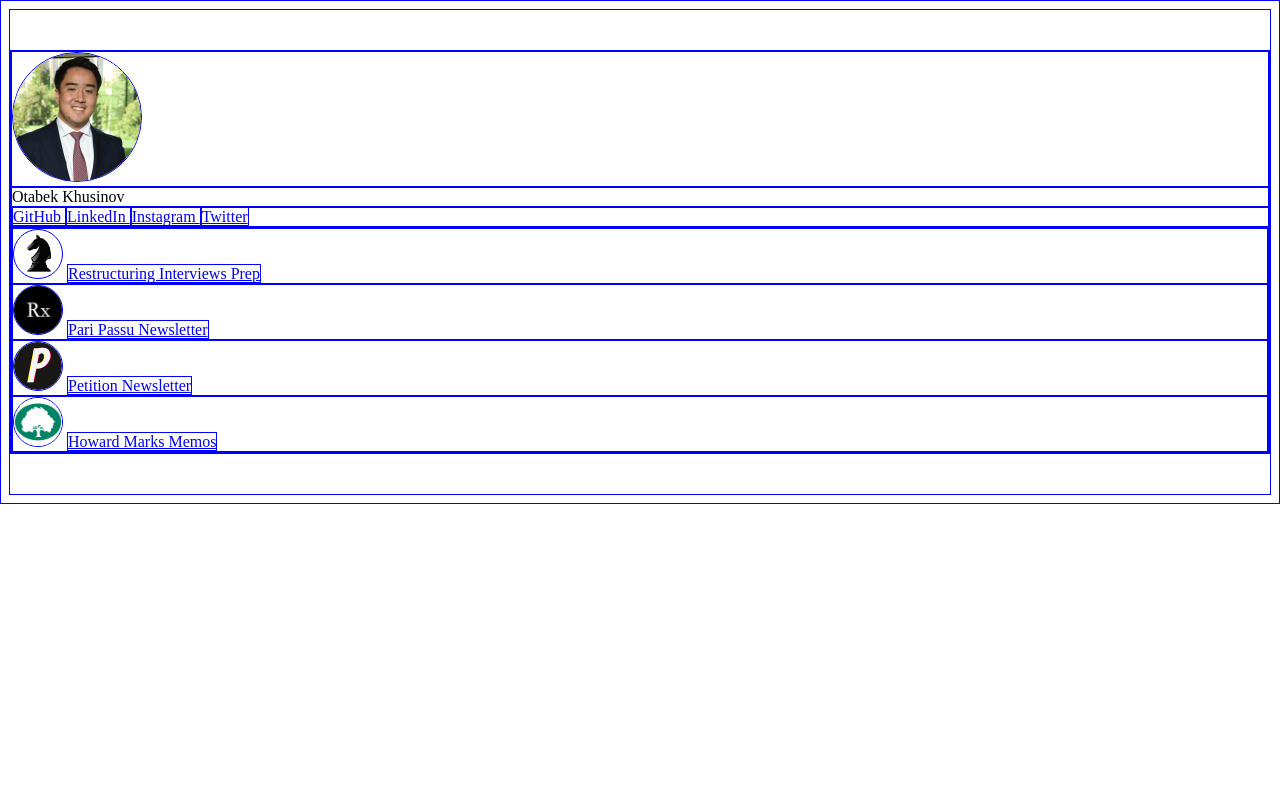
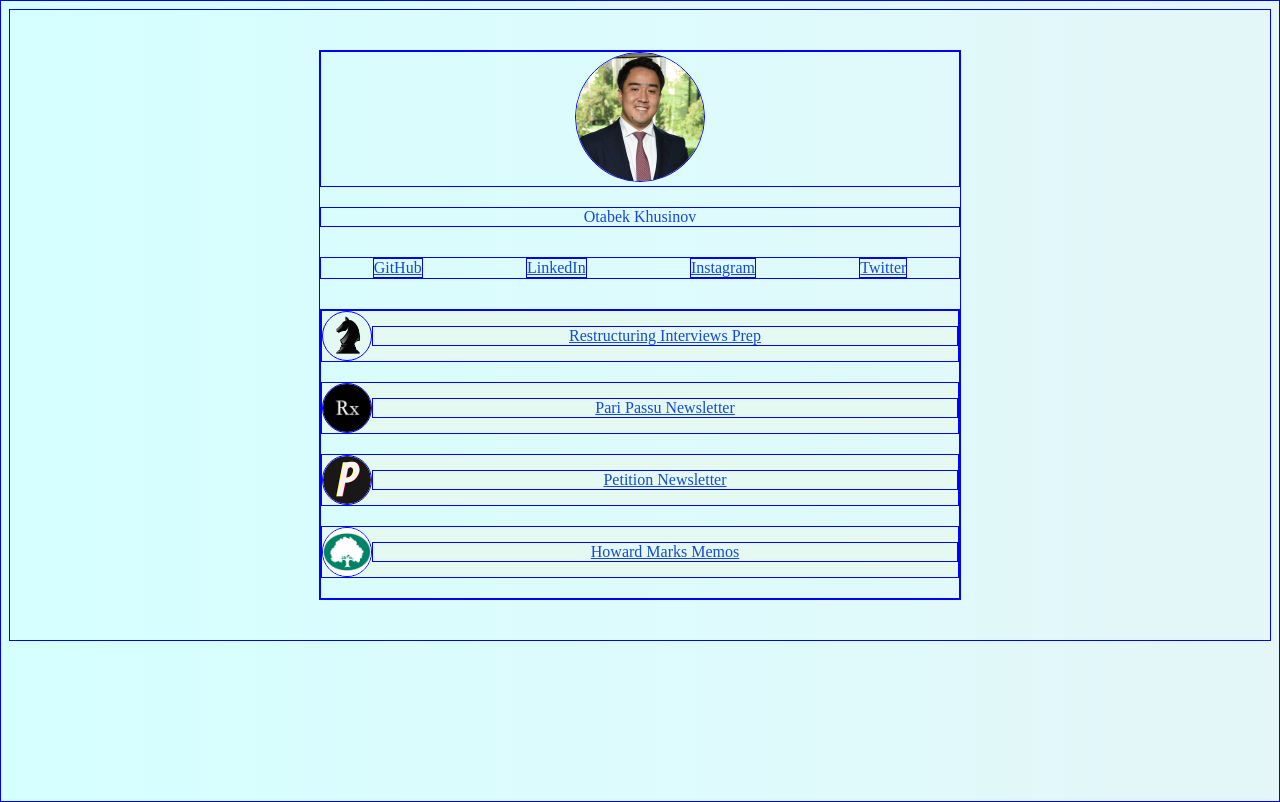
Before and after one commit to okhusinov/link-in-bio, a plain HTML site: page index.html in a window 1280 px wide. Drawn offline with Linux system fonts and the light colour scheme.

Commit message:
Aligned text

```diff
--- a/index.html
+++ b/index.html
@@ -2,6 +2,7 @@
 <html>
 <head>
   <meta charset="UTF-8">
+  <meta name="viewport" content="width=device-width, initial-scale=1.0">
 
   <title>Otabek Khusinov's links</title>
 
@@ -9,9 +10,18 @@
     * {
       border: thin blue solid;
     }
+    html {
+      min-height: 100%;
+    }
     body {
+      min-height: 100%;
       padding-top: 40px;
       padding-bottom: 40px;
+      background: linear-gradient(270deg, #e4f6f8, #e2f7f9, #e0f9fa, #defafc, #dcfbfd, #d9fcfd, #d7fefe, #d5ffff);
+      color: rgba(20, 73, 212, 1.0);
+    }
+    a {
+      color: rgba(20, 73, 212, 1.0);
     }
 
   .avatar-image {
@@ -27,6 +37,40 @@
     object-fit: cover;
     border-radius: 48px;
   }
+
+  .main-container {
+    max-width: 640px;
+    margin: auto;
+  }
+
+  .item {
+    background-color: rgba(231, 249, 240, 0.8);
+    margin-bottom: 20px;
+    display: flex;
+    align-items: center;
+  }
+
+  .name-row {
+    margin-bottom: 30px;
+    text-align: center;
+  }
+
+  .image-row {
+    margin-bottom: 20px;
+    text-align: center;
+  }
+
+  .social-icons-row {
+    margin-bottom: 30px;
+    display: flex;
+    justify-content: space-around;
+  }
+
+  .link-text {
+    text-align: center;
+    flex-grow: 1;
+  }
+
   </style>
 </head>
 
@@ -62,7 +106,7 @@
       <div class="item">
         <img class="thumbnail" src="/thumbnails/chess.png" alt="Restructuring Interviews">
 
-        <a href="https://restructuringinterviews.com/" target="_blank">
+        <a class="link-text" href="https://restructuringinterviews.com/" target="_blank">
           Restructuring Interviews Prep
         </a>
       </div>
@@ -70,7 +114,7 @@
       <div class="item">
         <img class="thumbnail" src="/thumbnails/paripassu.avif" alt="Pari Passu Newsletter">
 
-        <a href="https://restructuringnewsletter.com/" target="_blank">
+        <a class="link-text" href="https://restructuringnewsletter.com/" target="_blank">
           Pari Passu Newsletter
         </a>
       </div>
@@ -78,7 +122,7 @@
       <div class="item">
         <img class="thumbnail" src="/thumbnails/petition.png" alt="Petition Newsletter">
 
-        <a href="https://petition.substack.com/" target="_blank">
+        <a class="link-text" href="https://petition.substack.com/" target="_blank">
           Petition Newsletter
         </a>
       </div>
@@ -86,7 +130,7 @@
       <div class="item">
         <img class="thumbnail" src="/thumbnails/oaktree.png" alt="Howard Marks Memos">
 
-        <a href="https://www.oaktreecapital.com/insights" target="_blank">
+        <a class="link-text" href="https://www.oaktreecapital.com/insights" target="_blank">
           Howard Marks Memos
         </a>
       </div>
```
